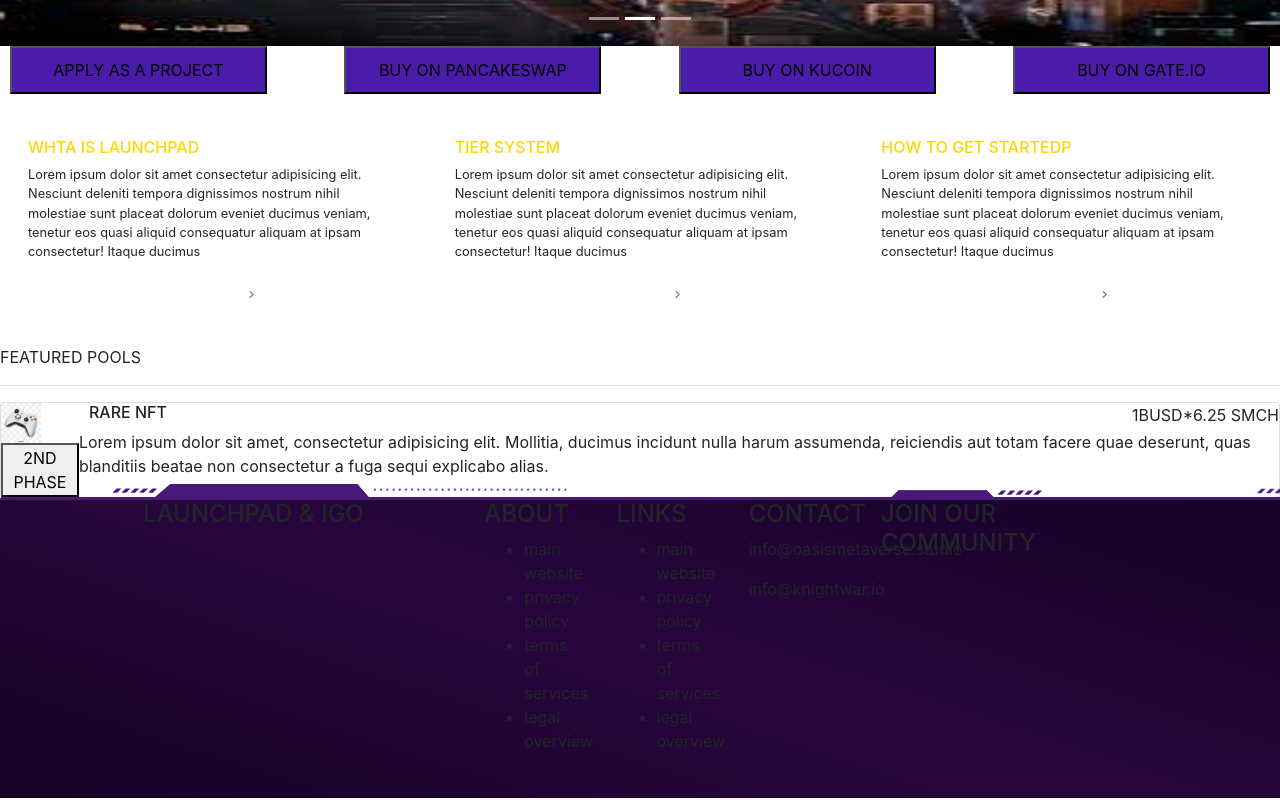
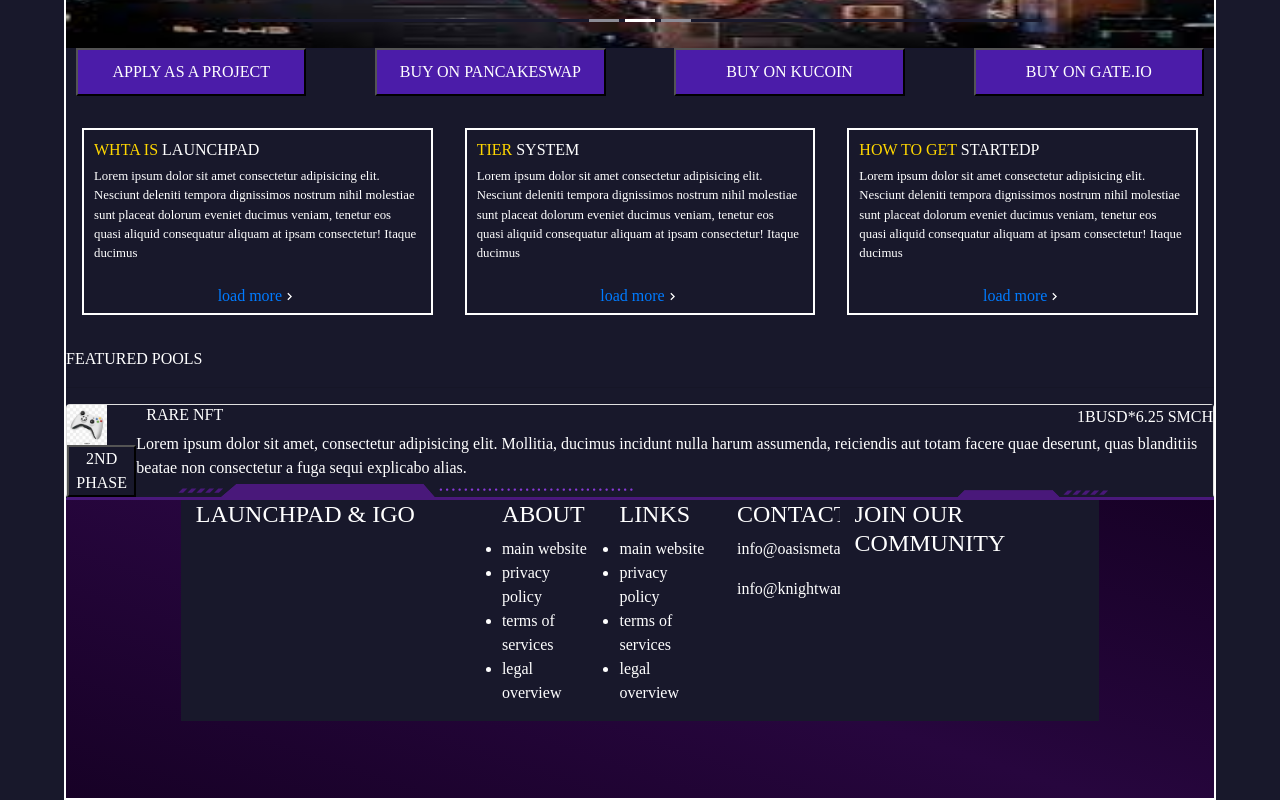
Before and after one commit to SHIVA-GARG/playgameweb, a React (Create React App) app: page / in a window 1280 px wide. Shown: the part 294-1094 px from the top of the page. Built offline with nearby package versions, Linux system fonts and the light colour scheme; a web font is replaced by a local one.

Commit message:
progress

```diff
--- a/src/App.css
+++ b/src/App.css
@@ -1,6 +1,7 @@
 * {
     margin: 0;
     padding: 0;
+    /* background-image: linear-gradient(0.55turn, #170126, #27063e, #170126) !important; */
     background-color: rgb(24, 24, 43);
     font-family: 'Baloo Bhaina 2', cursive;
     color: white;
--- a/src/App.js
+++ b/src/App.js
@@ -1,7 +1,7 @@
 import Carasoul from './components/CarasoulPart/Carasoul';
 import Footer from './components/footer/Footer';
 import Middlepart from './components/middlePart/Middlepart';
-
+import './App.css'
 import Topbar from './components/Topbar/Topbar';
 
 function App() {
--- a/src/components/CarasoulPart/productCart/ProductCart.css
+++ b/src/components/CarasoulPart/productCart/ProductCart.css
@@ -19,5 +19,5 @@
     justify-content: center;
     position: relative;
     bottom: -5px;
-    color: white;
+    /* color: white; */
 }
--- a/src/components/footer/Footer.jsx
+++ b/src/components/footer/Footer.jsx
@@ -24,7 +24,7 @@ const FooterDiv = styled.div`
 const Footer = () => {
     return (
         <FooterDiv>
-            <div className="container-fluid" style={{width: "80%"}}>
+            <div className="container-fluid" style={{ width: "80%",color:"white" }}>
                 <div className="row">
                     <div className="col-lg-4">
                         <h4> <span> LAUNCHPAD & </span> IGO</h4>
--- a/src/components/middlePart/card/Card.css
+++ b/src/components/middlePart/card/Card.css
@@ -1,6 +1,6 @@
-.card{
+/* .card{
 
-}
+} */
 .left{
     display: flex;
     flex-direction: column;
```
Lines whose indentation alone changed are shown as unchanged.
